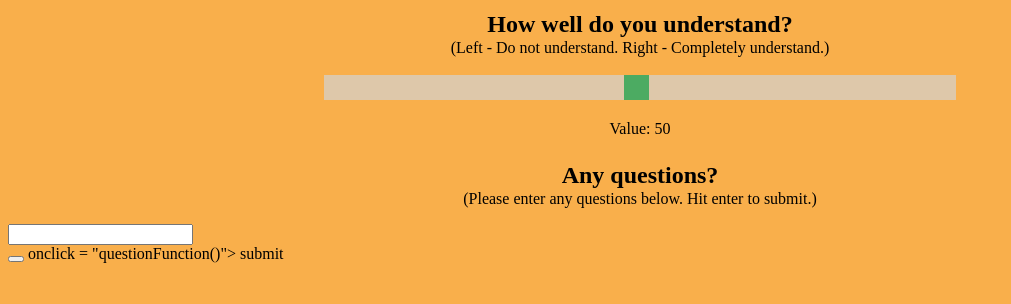
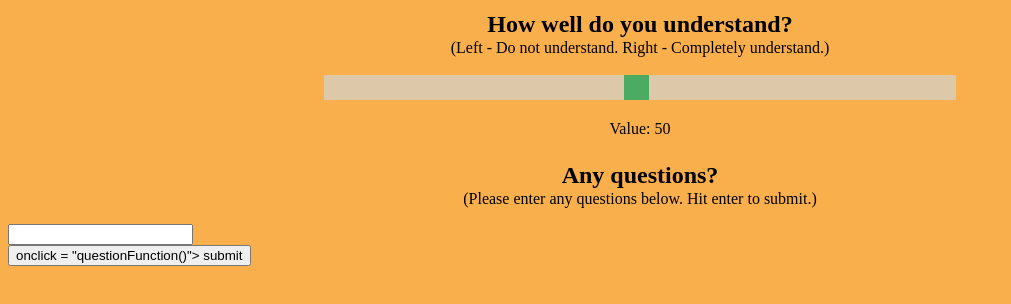
Before and after one commit to gracegattman/cuhackit, a website: page documentRoot/student/index.html in a window 1280 px wide. Shown: the part 108-412 px from the top of the page, without its empty margins (0-1011 px from the left). Drawn offline with nearby package versions, Linux system fonts and the light colour scheme; no server answers.

Commit message:
remove extra button

```diff
--- a/documentRoot/student/index.html
+++ b/documentRoot/student/index.html
@@ -23,7 +23,7 @@
 
 
 <input type="text" id="question" name="question"><br>
-<button></button> onclick = "questionFunction()">
+<button> onclick = "questionFunction()">
 submit
 </button>
 
```
